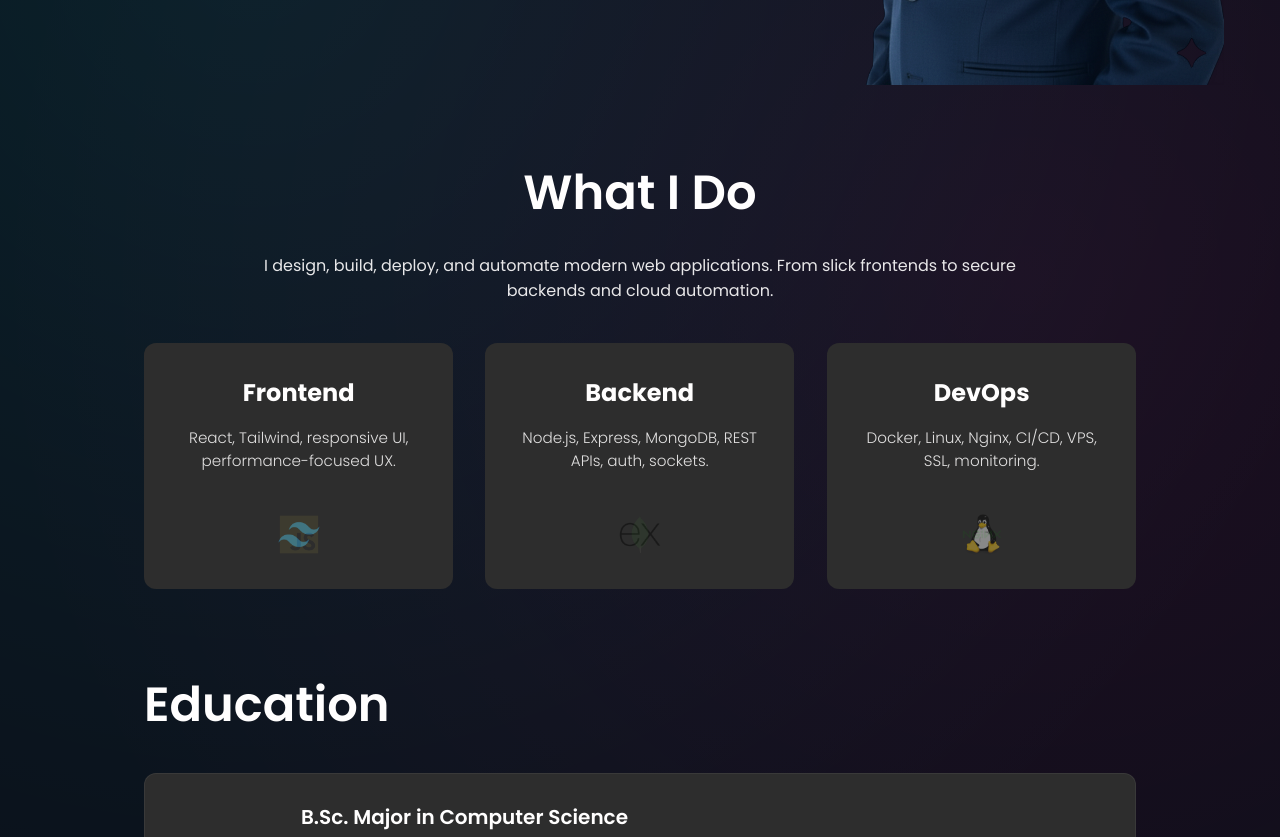
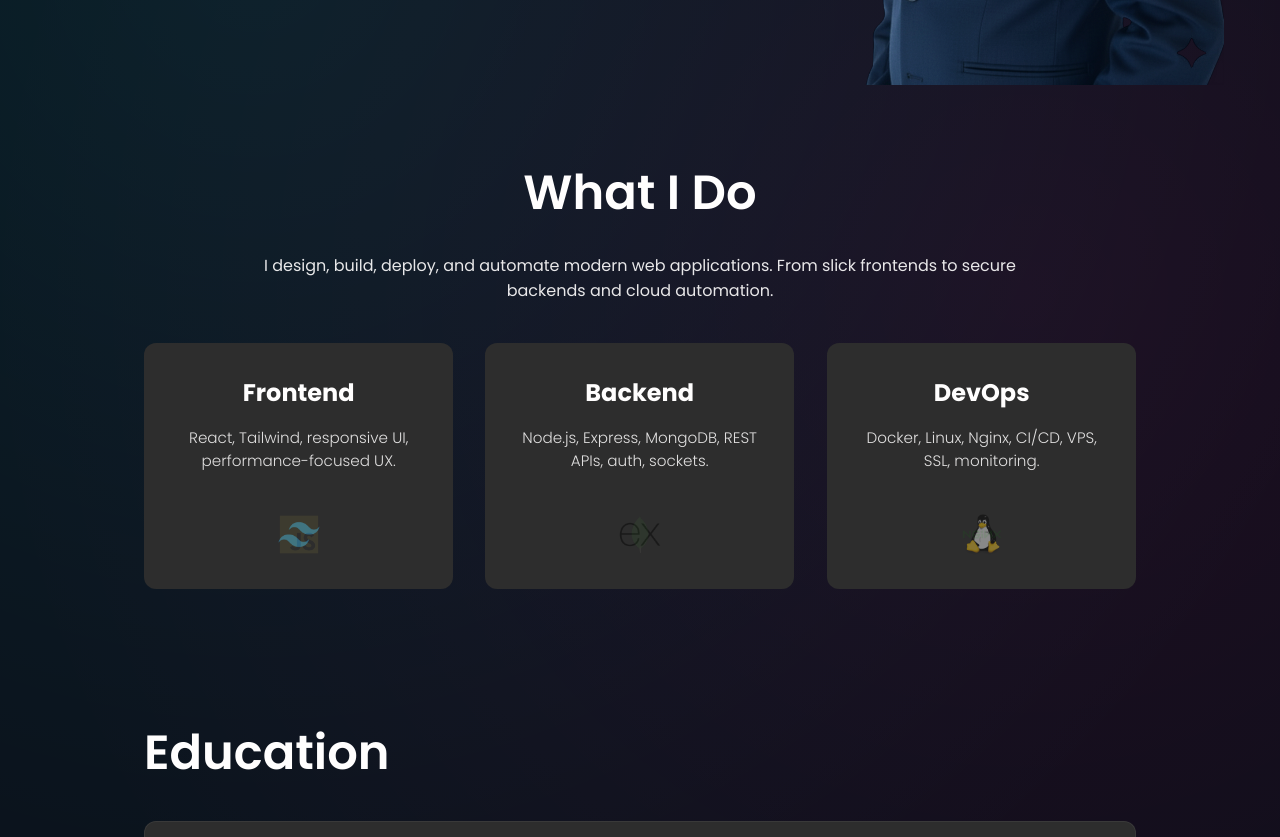
Before and after one commit to Avishka-55/avishka-55.github.io, a React (Vite) app: page / in a window 1280 px wide. Shown: the part 740-1577 px from the top of the page. Built offline with nearby package versions, Linux system fonts and the light colour scheme.

Commit message:
Fix mobile responsiveness of skills and education sections

```diff
--- a/src/components/Skills/Skills.css
+++ b/src/components/Skills/Skills.css
@@ -1,8 +1,7 @@
-
 
 #skills {
   width: 100%;
-  padding: 2rem 0;
+  padding: 2rem 0 4rem;
 
   display: flex;
   justify-content: center;
@@ -19,7 +18,7 @@
 
   padding-left: max(1.5rem, env(safe-area-inset-left));
   padding-right: max(1.5rem, env(safe-area-inset-right));
-
+  padding-bottom: 1rem;
   display: flex;
   flex-direction: column;
   align-items: center;
```
